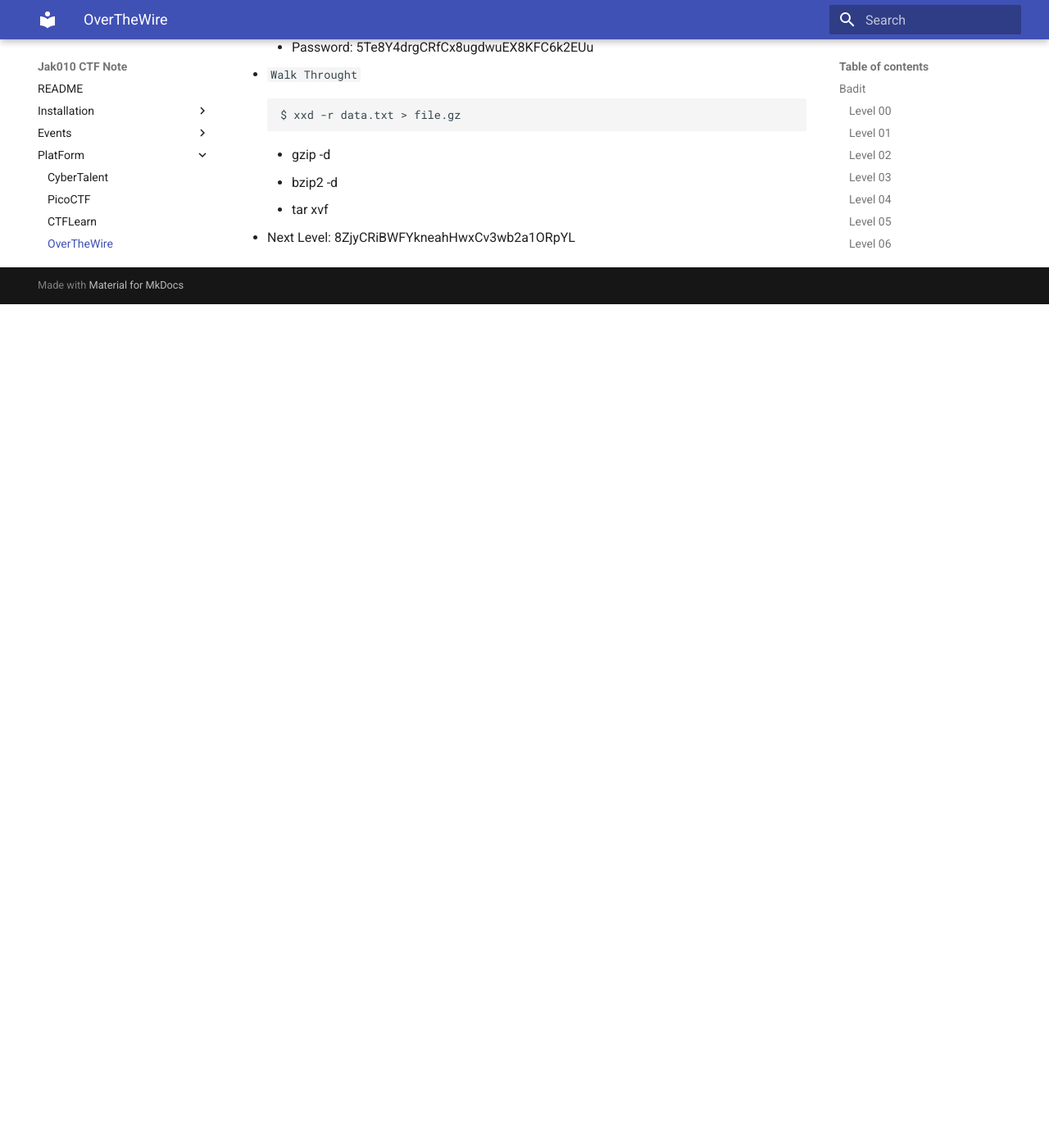
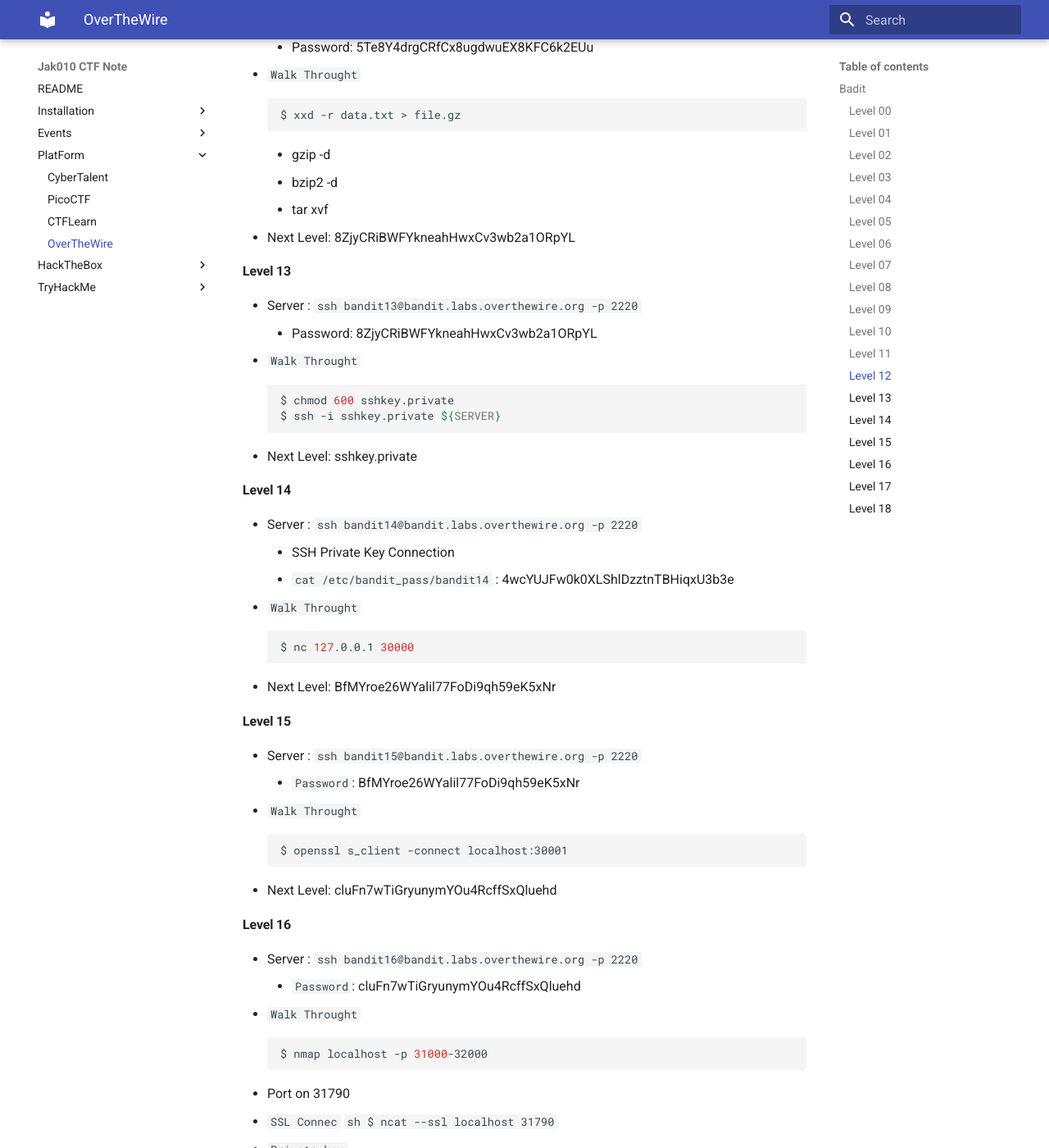
Before and after one commit to jak010/cyberNote, an MkDocs documentation site: the page built from docs/platform/overthewire.md, in a window 1280 px wide and 1400 px high, scrolled down 3559 px. Shown: the whole window at 82% size. Built offline with MkDocs 1.6.1 and Material for MkDocs 9.7.7, drawn with Linux system fonts in a browser that asks for light colours; before the commit the page ends 3930 px from its top, so only the background shows below that; some of the changed text lies outside the part shown.

Commit message:
Solve Up: ~Bandit18

````diff
--- a/docs/platform/overthewire.md
+++ b/docs/platform/overthewire.md
@@ -134,4 +134,72 @@
     - gzip -d
     - bzip2 -d
     - tar xvf
- - Next Level: 8ZjyCRiBWFYkneahHwxCv3wb2a1ORpYL
+  - Next Level: 8ZjyCRiBWFYkneahHwxCv3wb2a1ORpYL
+
+#### Level 13
+  - Server : `ssh bandit13@bandit.labs.overthewire.org -p 2220`
+    - Password: 8ZjyCRiBWFYkneahHwxCv3wb2a1ORpYL
+  - `Walk Throught`
+   ```sh
+   $ chmod 600 sshkey.private
+   $ ssh -i sshkey.private ${SERVER}
+   ```
+  - Next Level: sshkey.private
+
+#### Level 14
+  - Server : `ssh bandit14@bandit.labs.overthewire.org -p 2220`
+    - SSH Private Key Connection
+    - `cat /etc/bandit_pass/bandit14` : 4wcYUJFw0k0XLShlDzztnTBHiqxU3b3e
+  - `Walk Throught`
+   ```sh
+   $ nc 127.0.0.1 30000
+   ```
+  - Next Level: BfMYroe26WYalil77FoDi9qh59eK5xNr
+
+#### Level 15
+  - Server : `ssh bandit15@bandit.labs.overthewire.org -p 2220`
+    - `Password`: BfMYroe26WYalil77FoDi9qh59eK5xNr
+  - `Walk Throught`
+   ```sh
+   $ openssl s_client -connect localhost:30001
+   ```
+  - Next Level: cluFn7wTiGryunymYOu4RcffSxQluehd
+
+
+#### Level 16
+  - Server : `ssh bandit16@bandit.labs.overthewire.org -p 2220`
+    - `Password`: cluFn7wTiGryunymYOu4RcffSxQluehd
+  - `Walk Throught`
+   ```sh
+   $ nmap localhost -p 31000-32000
+   ```
+   - Port on 31790
+   - `SSL Connec`
+      ```sh
+      $ ncat --ssl localhost 31790
+     ```
+  - `Private key`
+    ```sh
+    $ ssh -i bandit17.pkey bandit17@bandit.labs.overthewire.org -p 2220
+    ```
+
+  - Next Level: xLYVMN9WE5zQ5vHacb0sZEVqbrp7nBTn
+
+
+#### Level 17
+ - Server : `ssh bandit16@bandit.labs.overthewire.org -p 2220`
+    - `Password`: xLYVMN9WE5zQ5vHacb0sZEVqbrp7nBTn
+  - `Walk Throught`
+   ```sh
+   $ diff password.old password.new
+   ```
+  - Next Level: kfBf3eYk5BPBRzwjqutbbfE887SVc5Yd
+
+#### Level 18
+ - Server : `ssh bandit18@bandit.labs.overthewire.org -p 2220`
+    - `Password`: kfBf3eYk5BPBRzwjqutbbfE887SVc5Yd
+  - `Walk Throught`
+   ```sh
+   $ ssh bandit18@bandit.labs.overthewire.org -p 2220 -t /bin/sh
+   ```
+  - Next Level: IueksS7Ubh8G3DCwVzrTd8rAVOwq3M5x
````
